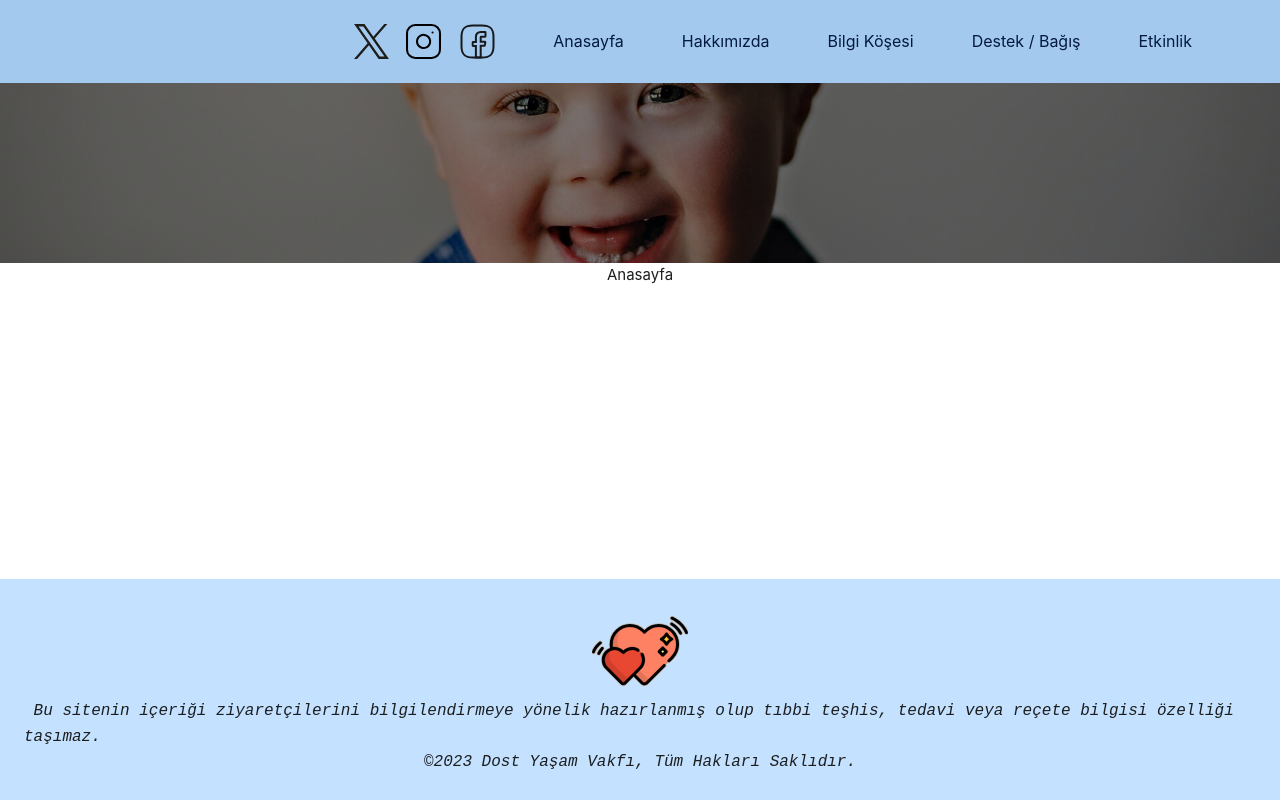
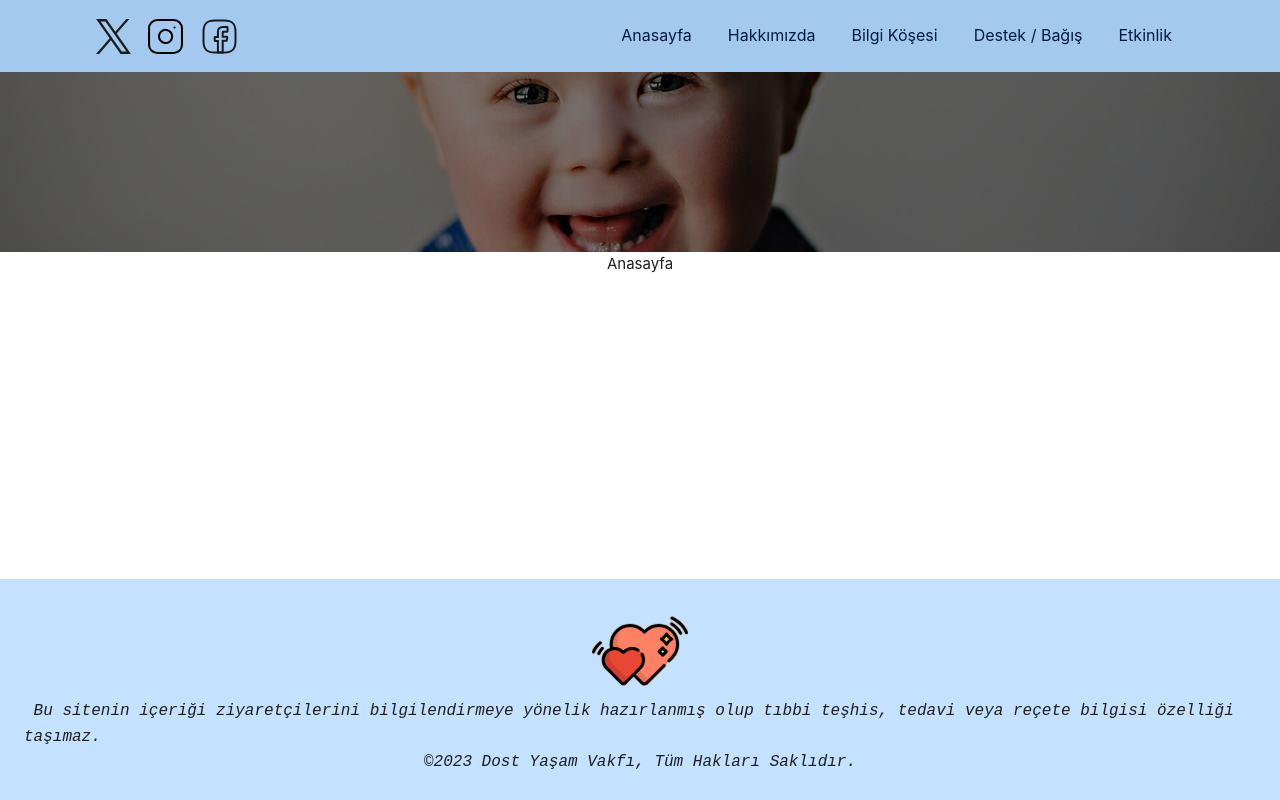
Before and after one commit to sametbirol/dost-yasam-vakfi, a Vue app: page /hakkimizda in a window 1280 px wide. Built offline with nearby package versions, Linux system fonts and the light colour scheme; a web font is replaced by a local one.

Commit message:
routers removed from haeder  and made into menu component

```diff
--- /dev/null
+++ b/src/components/NavigationMenu/Menu.vue
@@ -0,0 +1,64 @@
+<template>
+    <div class="routers">
+        <RouterLink to="/">Anasayfa</RouterLink>
+        <RouterLink to="/hakkimizda">Hakkımızda</RouterLink>
+        <RouterLink to="/bilgi-kosesi">Bilgi Köşesi</RouterLink>
+        <RouterLink to="/bagis-yap">Destek / Bağış</RouterLink>
+        <RouterLink to="/etkinliklerimiz">Etkinlik</RouterLink>
+    </div>
+    <div class="menu">
+        <i class="fa fa-bars" width="30" height="30"></i>
+    </div>
+</template>
+<style scoped>
+.routers>* {
+    padding: 8px;
+    margin: 16px;
+}
+
+.routers {
+    display: flex;
+    gap: 16px;
+}
+
+.menu {
+    display: none;
+}
+
+@media (min-width: 1025px) and (max-width: 1280px) {
+
+    .routers {
+        gap: 12px;
+    }
+
+    .routers>a {
+        padding: 4px;
+        margin: 8px;
+    }
+}
+
+@media (min-width: 768px) and (max-width: 1024px) {
+
+    .routers {
+        gap: 8px;
+    }
+
+    .routers>a {
+        padding: 4px;
+        margin: 4px;
+    }
+
+}
+
+@media (max-width: 767px) {
+
+    .routers {
+        display: none;
+    }
+
+    .menu {
+        display: block;
+    }
+
+}
+</style>
--- /dev/null
+++ b/src/components/NavigationMenu/MenuButton.vue
@@ -0,0 +1,67 @@
+<template>
+    <div class="menuButton">
+        <div class="top"></div>
+        <div class="middle"></div>
+        <div class="bottom"></div>
+    </div>
+</template>
+<style scoped>
+*{
+    user-select: none;
+}
+.top,.bottom,.middle{
+
+    width: 5vh;
+    height: 0.7vh;
+    border-radius: 0.3vh;
+    background-color: #f5f5f5;
+    transition: transform 0.7s ease;
+    box-shadow: 0.1vh 0.3vh 0.5vh rgba(0,0,0,0.5);
+
+}
+.menuButton{
+    position: absolute;
+    top: 0;
+    right: 0;
+    display: flex;
+    flex-direction: column;
+    justify-content: space-between;
+    align-items: center;
+    width: 5vh;
+    height: 4vh;
+    margin-right: 4vh;
+    transform: translateY(50%);
+}
+.menuButton:hover{
+    cursor: pointer;
+}
+.menuButton.active > .middle{
+    display: none;
+}
+
+.menuButton.active > .top{
+    position: relative;
+    transform: translate(0,1.6vh) rotate(45deg);
+}
+.menuButton.active > .bottom{
+    position: relative;
+    transform: translate(0,-1.6vh) rotate(-45deg);
+}
+.menu.active{
+    opacity: 1;
+}
+
+.menu{
+    opacity: 0;
+    position: absolute;
+    transition: opacity 0.5s ease;
+    top:0;
+    transform: translateY(110px);
+    width: 280px;
+    right: 2%;
+    z-index: 3;
+    background-color:#FFE8D1;
+    border-radius: 20px;
+    padding: 20px;
+}
+</style>
--- a/src/layouts/Header.vue
+++ b/src/layouts/Header.vue
@@ -1,17 +1,15 @@
 <template>
     <div class="wrapper">
-        <div class="header">
+        <div class="container">
             <MediaLogo></MediaLogo>
-            <RouterLink to="/">Anasayfa</RouterLink>
-            <RouterLink to="/hakkimizda">Hakkımızda</RouterLink>
-            <RouterLink to="/bilgi-kosesi">Bilgi Köşesi</RouterLink>
-            <RouterLink to="/bagis-yap">Destek / Bağış</RouterLink>
-            <RouterLink to="/etkinliklerimiz">Etkinlik</RouterLink>
+            <Menu></Menu>
+
         </div>
     </div>
 </template>
 <script setup>
 import MediaLogo from '@/components/MediaLogo.vue'
+import Menu from '../components/NavigationMenu/Menu.vue';
 </script>
 
 
@@ -19,54 +17,15 @@ import MediaLogo from '@/components/MediaLogo.vue'
 <style scoped>
 .wrapper {
     background-color: var(--blue-lighten-2);
+    min-height: 9vh;
     padding: 0;
 }
 
-.header {
-    width: 90%;
-    display: flex;
-    justify-content: flex-end;
+.container {
+    justify-content: space-between;
     gap: 20px;
-    align-items: center;
+    flex-wrap: nowrap;
 }
 
-.header>* {
-    padding: 8px;
-    margin: 16px;
-}
 
-@media (min-width: 1025px) and (max-width: 1280px) {
-
-    .header {
-        gap: 10px;
-    }
-
-}
-
-@media (min-width: 768px) and (max-width: 1024px) {
-
-    .header {
-        gap: 0;
-        width:95%;
-    }
-
-    .header>a {
-        padding:4px;
-        margin: 0;
-    }
-
-}
-
-@media (max-width: 767px) {
-
-    .header {
-        gap: 0;
-        width:99%;
-    }
-
-    .header>a {
-        padding:4px;
-        margin: 0;
-    }
-
-}</style>
+</style>
```
